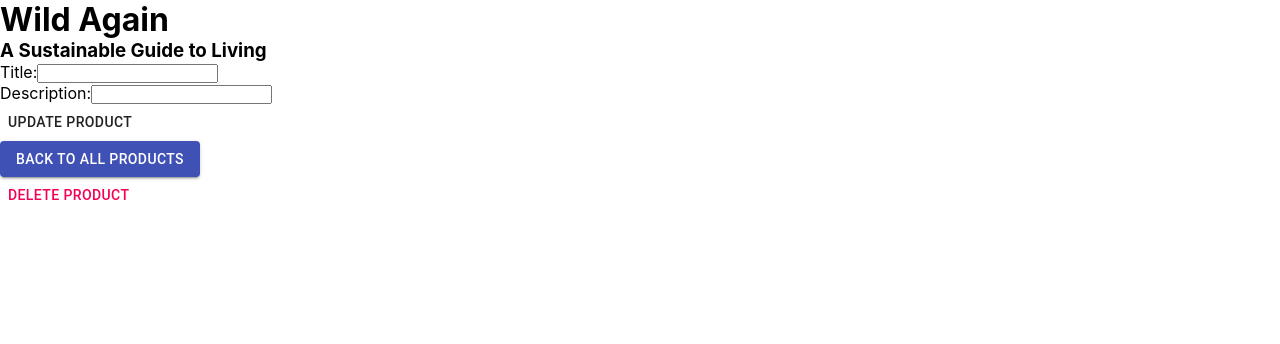
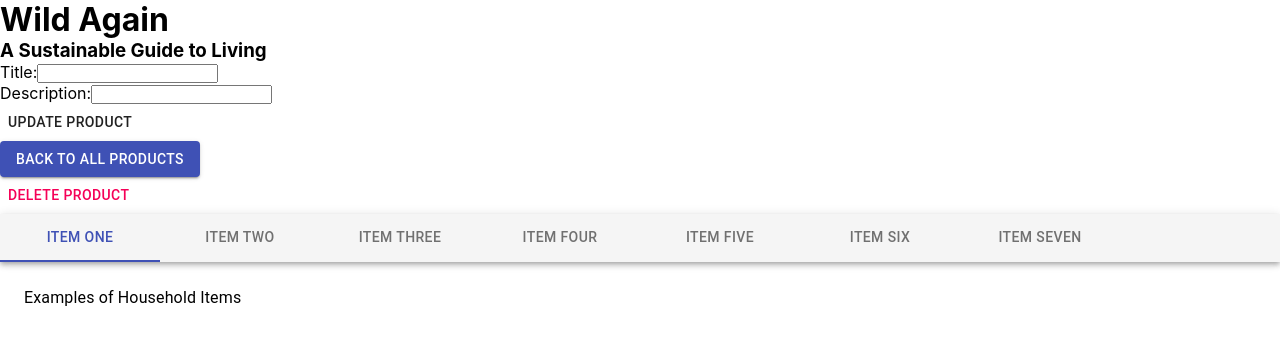
Before and after one commit to jlstern3/wild_again, a React (Create React App) app in the folder client/: page /api/products/1/edit in a window 1280 px wide. Shown: the top 344 px of the page. Built offline with nearby package versions, Linux system fonts and the light colour scheme; no server answers.

Commit message:
TabPanel comp created and functioning on AllProds

```diff
--- a/client/src/App.js
+++ b/client/src/App.js
@@ -6,6 +6,7 @@ import CreateProduct from './components/CreateProduct';
 import AllProducts from './components/AllProducts';
 import EditProduct from './components/EditProduct';
 import ProductDetails from './components/ProductDetails';
+import TabPanel from './components/TabPanel';
 
 function App() {
   return (
@@ -18,6 +19,7 @@ function App() {
         <ProductDetails path="/api/products/:id" />
         <EditProduct path = "/api/products/:id/edit" />
       </Router>
+      <TabPanel />
     </div>
   );
 }
--- /dev/null
+++ b/client/src/components/TabPanel.js
@@ -0,0 +1,103 @@
+import React from 'react';
+import PropTypes from 'prop-types';
+import { makeStyles } from '@material-ui/core/styles';
+import AppBar from '@material-ui/core/AppBar';
+import Tabs from '@material-ui/core/Tabs';
+import Tab from '@material-ui/core/Tab';
+import Typography from '@material-ui/core/Typography';
+import Box from '@material-ui/core/Box';
+
+function TabPanel(props) {
+    const { children, value, index, ...other } = props;
+
+    return (
+        <div
+            role="tabpanel"
+            hidden={value !== index}
+            id={`scrollable-auto-tabpanel-${index}`}
+            aria-labelledby={`scrollable-auto-tab-${index}`}
+            {...other}
+        >
+            {value === index && (
+                <Box p={3}>
+                    <Typography>{children}</Typography>
+                </Box>
+            )}
+        </div>
+    );
+}
+
+TabPanel.propTypes = {
+    children: PropTypes.node,
+    index: PropTypes.any.isRequired,
+    value: PropTypes.any.isRequired,
+};
+
+function a11yProps(index) {
+    return {
+        id: `scrollable-auto-tab-${index}`,
+        'aria-controls': `scrollable-auto-tabpanel-${index}`,
+    };
+}
+
+const useStyles = makeStyles((theme) => ({
+    root: {
+        flexGrow: 1,
+        width: '100%',
+        backgroundColor: theme.palette.background.paper,
+    },
+}));
+
+export default function ScrollableTabsButtonAuto() {
+    const classes = useStyles();
+    const [value, setValue] = React.useState(0);
+
+    const handleChange = (event, newValue) => {
+        setValue(newValue);
+    };
+
+    return (
+        <div className={classes.root}>
+            <AppBar position="static" color="default">
+                <Tabs
+                    value={value}
+                    onChange={handleChange}
+                    indicatorColor="primary"
+                    textColor="primary"
+                    variant="scrollable"
+                    scrollButtons="auto"
+                    aria-label="scrollable auto tabs example"
+                >
+                    <Tab label="Item One" {...a11yProps(0)} />
+                    <Tab label="Item Two" {...a11yProps(1)} />
+                    <Tab label="Item Three" {...a11yProps(2)} />
+                    <Tab label="Item Four" {...a11yProps(3)} />
+                    <Tab label="Item Five" {...a11yProps(4)} />
+                    <Tab label="Item Six" {...a11yProps(5)} />
+                    <Tab label="Item Seven" {...a11yProps(6)} />
+                </Tabs>
+            </AppBar>
+            <TabPanel value={value} index={0}>
+                Examples of Household Items
+            </TabPanel>
+            <TabPanel value={value} index={1}>
+                Examples of Cleaning Products
+            </TabPanel>
+            <TabPanel value={value} index={2}>
+                Examples of Laundry
+            </TabPanel>
+            <TabPanel value={value} index={3}>
+                Examples of Home System Designs
+            </TabPanel>
+            <TabPanel value={value} index={4}>
+                Examples of Personal Hygiene
+            </TabPanel>
+            <TabPanel value={value} index={5}>
+                Examples of Clothing
+            </TabPanel>
+            <TabPanel value={value} index={6}>
+                Examples of Outdoor Gear
+            </TabPanel>
+        </div>
+    );
+}
```
